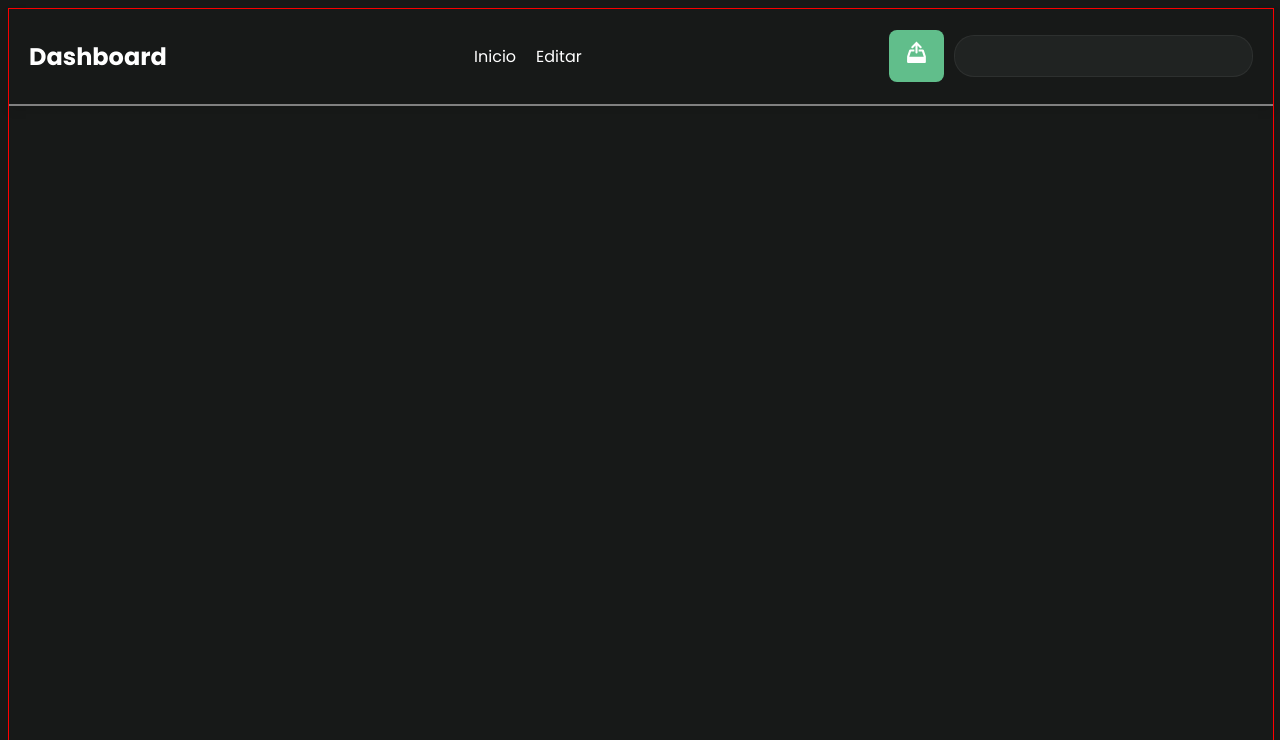
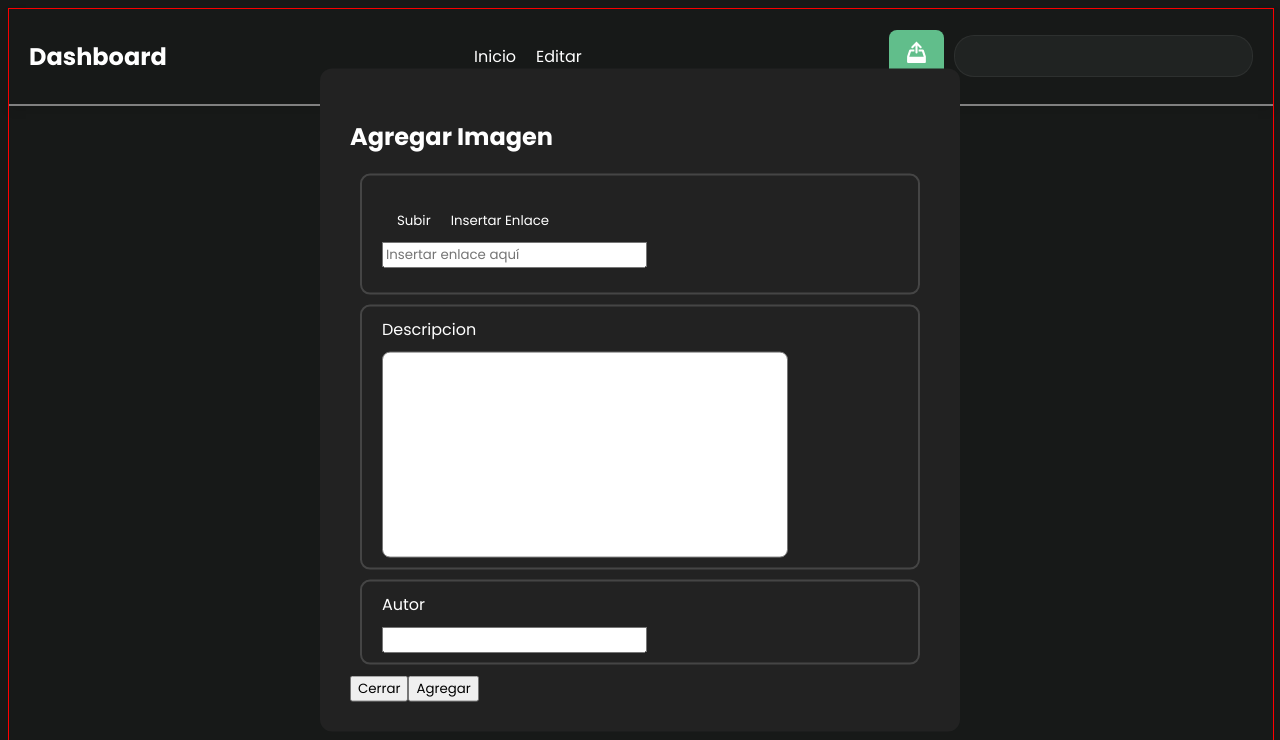
Before and after one commit to DavidMC-35/gallery-app, a Vue app: page / in a window 1280 px wide. Both pictures are taken after a click on the button 916 px from the left and 56 px from the top of the page. Shown: the top 740 px of the page. Built offline with nearby package versions, Linux system fonts and the light colour scheme.

Commit message:
Corrección del Modal y agregado de la funcionalidad de open y close

```diff
--- a/src/App.vue
+++ b/src/App.vue
@@ -1,9 +1,10 @@
 
 <template>
   <div class="dashboard">
-    <GalleryNav></GalleryNav>
-    <!-- <GalleryForm @newImage="handleImage"></GalleryForm> -->
-    <!-- <h1>Mi galeria de imagenes</h1> -->
+    <GalleryNav @open="isModalOpen = true"></GalleryNav>
+    <GalleryModal :isOpen="isModalOpen" @close="isModalOpen = false">
+      <GalleryForm></GalleryForm>
+    </GalleryModal>
     <GalleryContainer></GalleryContainer>
   </div>
 </template>
@@ -12,11 +13,13 @@
 
     import {ref} from "vue"
 
+    import GalleryModal from "./components/gallery/GalleryModal.vue"
     import GalleryForm from './components/gallery/GalleryForm.vue'
     import GalleryNav from './components/gallery/GalleryNavBar.vue'
     import GalleryContainer from './components/gallery/GalleryContainer.vue'
 
     const gallery = ref([])
+    const isModalOpen = ref(false)
 
     const handleImage = (newImg) => {
       gallery.value.push({
--- a/src/components/gallery/GalleryForm.vue
+++ b/src/components/gallery/GalleryForm.vue
@@ -1,26 +1,46 @@
 <template>
-    <div class="form-container">
-        <form class="form" @submit.prevent="submitImage">
             <h2>Agregar Imagen</h2>
-            <input type="file" accept="image/*" @change="handleFileUpload" />
-            <div class="image-preview" v-if="imagePreview">
-                <h3>Vista previa</h3>
-                <img :src="imagePreview" alt="Vista previa" />
+            <div class="file-section">
+                <div class="upload-options">
+                    <button class="file-option" @click="handleUploadFile('subir')">Subir</button>
+                    <button class="file-option" @click="handleUploadFile('insertar')">Insertar Enlace</button>
+                    </div>
+                <div>
+                    <input v-if="fileOption === 'subir'" type="file">
+                    <input v-else type="text" placeholder="Insertar enlace aquí">
+                </div>
             </div>
-            <button type="submit">Agregar Imagen</button>
-        </form>
-    </div>
+
+            <div class="field-data">
+                <label for="">Descripcion</label>
+                <textarea name="" id="description"></textarea>
+            </div>
+
+            <div class="field-data">
+                <label for="">Autor</label>
+                <input type="text">
+            </div>
+
+            <div class="">
+                <button>Cerrar</button>
+                <button>Agregar</button>
+            </div>
 </template>
 
 <script setup>
+
 import { ref } from "vue";
 import { defineEmits } from "vue"
 
 const emit = defineEmits(['newImage'])
 
+const fileOption = ref("")
 const imagePreview = ref(null);
 const selectedFile = ref(null);
 
+const handleUploadFile = (type) => {
+    fileOption.value = type;
+}
 const handleFileUpload = (event) => {
     const file = event.target.files[0];
     if (file) {
@@ -40,7 +60,86 @@ const submitImage = () => {
 
 <style scoped>
 
-.form-container {
+.modal{
+    position: fixed;
+    top: 50%;
+    left: 50%;
+    transform: translate(-50%,-50%);
+    height: auto;
+    min-height: 400px;
+    width: 600px;
+    padding: 20px;
+    border-radius: 12px;
+    background-color: #222 ;
+}
+
+.modal-content{
+    /* border: 1px solid black; */
+    padding: 10px;
+}
+
+.modal-content h2{
+    color: #ffffff;
+}
+
+
+.upload-options{
+    /* background-color: aqua; */
+    display: flex;
+    gap: 10px;
+    padding: 5px 10px;
+}
+
+.upload-options button{
+    background-color: transparent;
+    border: none;
+    outline: none;
+    padding: 5px;
+    color: #ffffff;
+}
+
+.file-option:hover{
+    border-radius:5px ;
+    background-color: rgba(211, 211, 211, 0.195);
+}
+
+.file-option:focus{
+    border-bottom: 1px solid white;
+}
+
+.file-section{
+    padding: 25px 20px;
+    /* background-color: #c2b5b5; */
+    border: solid 2px rgba(211, 211, 211, 0.2);
+    border-radius: 10px;
+    margin: 10px;
+}
+
+#description{
+    width: 400px;
+    height: 200px;
+    resize: none;
+    border-radius: 8px;
+}
+
+.field-data{
+    border: solid 2px rgba(211, 211, 211, 0.2);
+    border-radius: 10px;
+    margin: 10px;
+    padding: 10px 20px;
+    display: flex;
+    justify-content: center;
+    align-items: start;
+    gap: 10px;
+    flex-direction: column;
+    /* margin-bottom: 15px; */
+}
+
+.field-data label{
+    color: white;
+}
+
+/* .form-container {
     display: flex;
     justify-content: center;
     align-items: center;
@@ -112,5 +211,5 @@ button:hover {
 
 button:active {
     transform: translateY(0);
-}
+} */
 </style>
--- a/src/components/gallery/GalleryModal.vue
+++ b/src/components/gallery/GalleryModal.vue
@@ -1,53 +1,35 @@
 <template>
-    <div class="modal">
+    <div v-if="isOpen" class="modal" @click="closeModal">
         <div class="modal-content">
-            <h2>Agregar Imagen</h2>
-            <div class="file-section">
-                <div class="upload-options">
-                    <button class="file-option" @click="handleUploadFile('subir')">Subir</button>
-                    <button class="file-option" @click="handleUploadFile('insertar')">Insertar Enlace</button>
-                    </div>
-                <div>
-                    <input v-if="fileOption === 'subir'" type="file">
-                    <input v-else type="text" placeholder="Insertar enlace aquí">
-                </div>
-            </div>
-
-            <div class="field-data">
-                <label for="">Descripcion</label>
-                <textarea name="" id="description"></textarea>
-            </div>
-
-            <div class="field-data">
-                <label for="">Autor</label>
-                <input type="text">
-            </div>
-
-            <div class="">
-                <button>Cerrar</button>
-                <button>Agregar</button>
-            </div>
+            <slot></slot>
         </div>
-
     </div>
 </template>
 
 <script setup>
+import { defineEmits, defineProps } from 'vue';
 
-    import { ref } from 'vue';
+const props = defineProps({
+    isOpen: {
+        type: Boolean,
+        required: true,
+    },
+});
 
-    const fileOption = ref("")
+const emit = defineEmits(['close']);
 
-    const handleUploadFile = (type) => {
-        fileOption.value = type;
-    }
-
-
+const closeModal = () => {
+    emit('close');
+};
 </script>
 
 <style scoped>
 
 .modal{
+    position: fixed;
+    top: 50%;
+    left: 50%;
+    transform: translate(-50%,-50%);
     height: auto;
     min-height: 400px;
     width: 600px;
--- a/src/components/gallery/GalleryNavBar.vue
+++ b/src/components/gallery/GalleryNavBar.vue
@@ -16,8 +16,12 @@
 </template>
 
 <script setup>
+
+import { defineEmits } from 'vue';
+
+const emit = defineEmits(["open"])
 const handleAddImage = () => {
-    console.log("Abrir formulario para agregar imagen");
+    emit('open')
 };
 </script>
 
```
